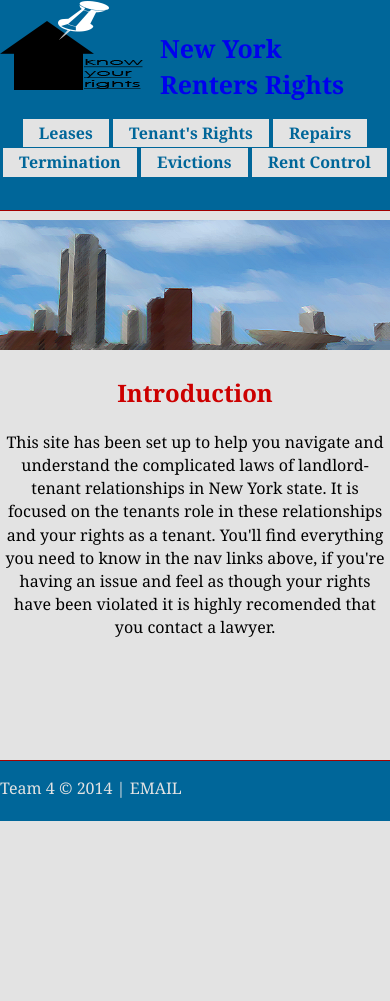
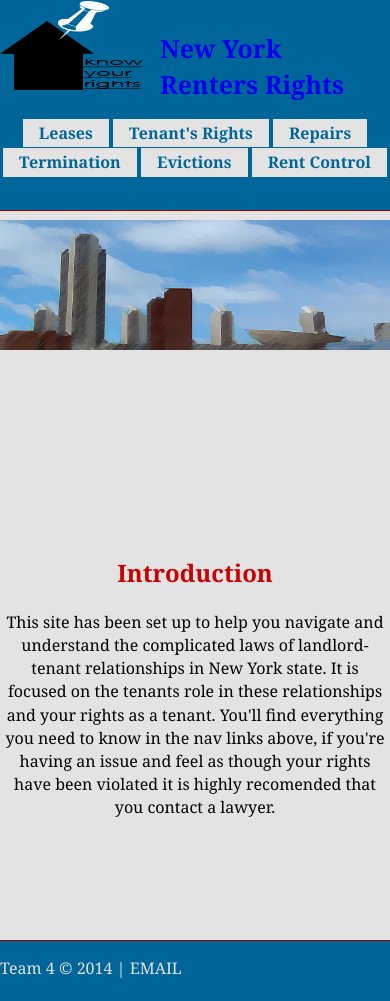
Before and after one commit to iinf362/team4, a Jekyll site: the page built from index.html, in a window 390 px wide. Built offline with Jekyll 4.4.1, drawn with Linux system fonts in a browser that asks for light colours; nearby versions of some CDN libraries; before the commit the page ends 900 px from its top, so only the background shows below that.

Commit message:
trying to fix the spacing between head and content

```diff
--- a/css/main.css
+++ b/css/main.css
@@ -221,6 +221,11 @@ p {
 	height: 100%;
 	text-align: center;
 }
+@media (max-width: 1123px) {
+	.content {
+		padding-top: 180px;
+	}
+}
 
  /* this box keepts the three divs in place */
 
```
